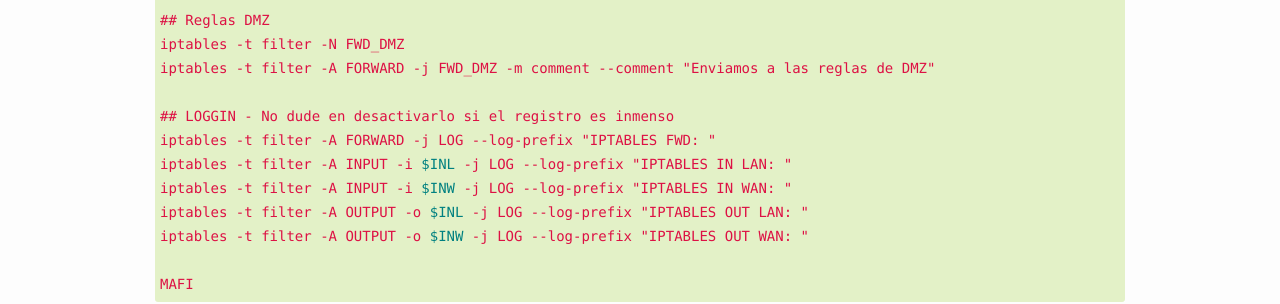
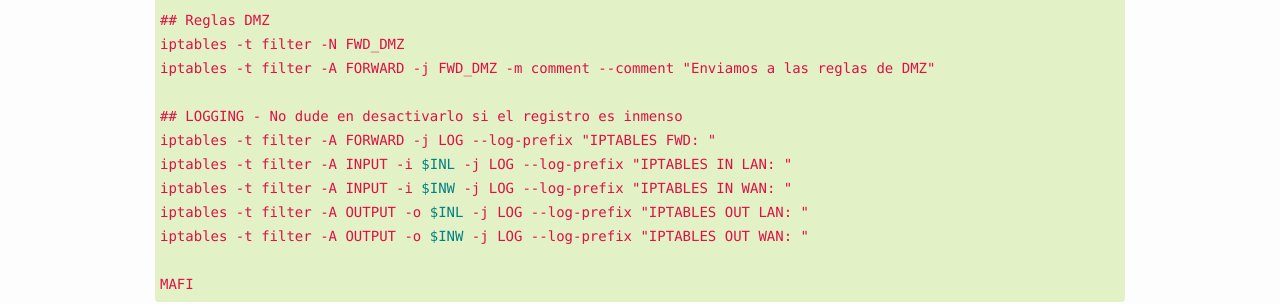
Before and after one commit to VTacius/firewall, a Jekyll site: the page built from _instalacion/iptables/index.md, in a window 1280 px wide and 900 px high, scrolled down 3161 px. Shown: the part 416-720 px from the top of the window. Built offline with Jekyll 4.4.1, drawn with Linux system fonts in a browser that asks for light colours; some of the changed text lies outside the part shown.

```diff
--- a/_instalacion/iptables/firewall.md
+++ b/_instalacion/iptables/firewall.md
@@ -80,7 +80,7 @@ iptables -t filter -A FORWARD -j FWD_LOCAL -m comment --comment "Enviamos a las
 iptables -t filter -N FWD_DMZ
 iptables -t filter -A FORWARD -j FWD_DMZ -m comment --comment "Enviamos a las reglas de DMZ"
 
-## LOGGIN - No dude en desactivarlo si el registro es inmenso
+## LOGGING - No dude en desactivarlo si el registro es inmenso
 iptables -t filter -A FORWARD -j LOG --log-prefix "IPTABLES FWD: "
 iptables -t filter -A INPUT -i $INL -j LOG --log-prefix "IPTABLES IN LAN: "
 iptables -t filter -A INPUT -i $INW -j LOG --log-prefix "IPTABLES IN WAN: "
```
Also changed, not shown: _instalacion/iptables/establecimiento.md (+5 -0 lines), _instalacion/reportes/index.md (+1 -0 lines).
